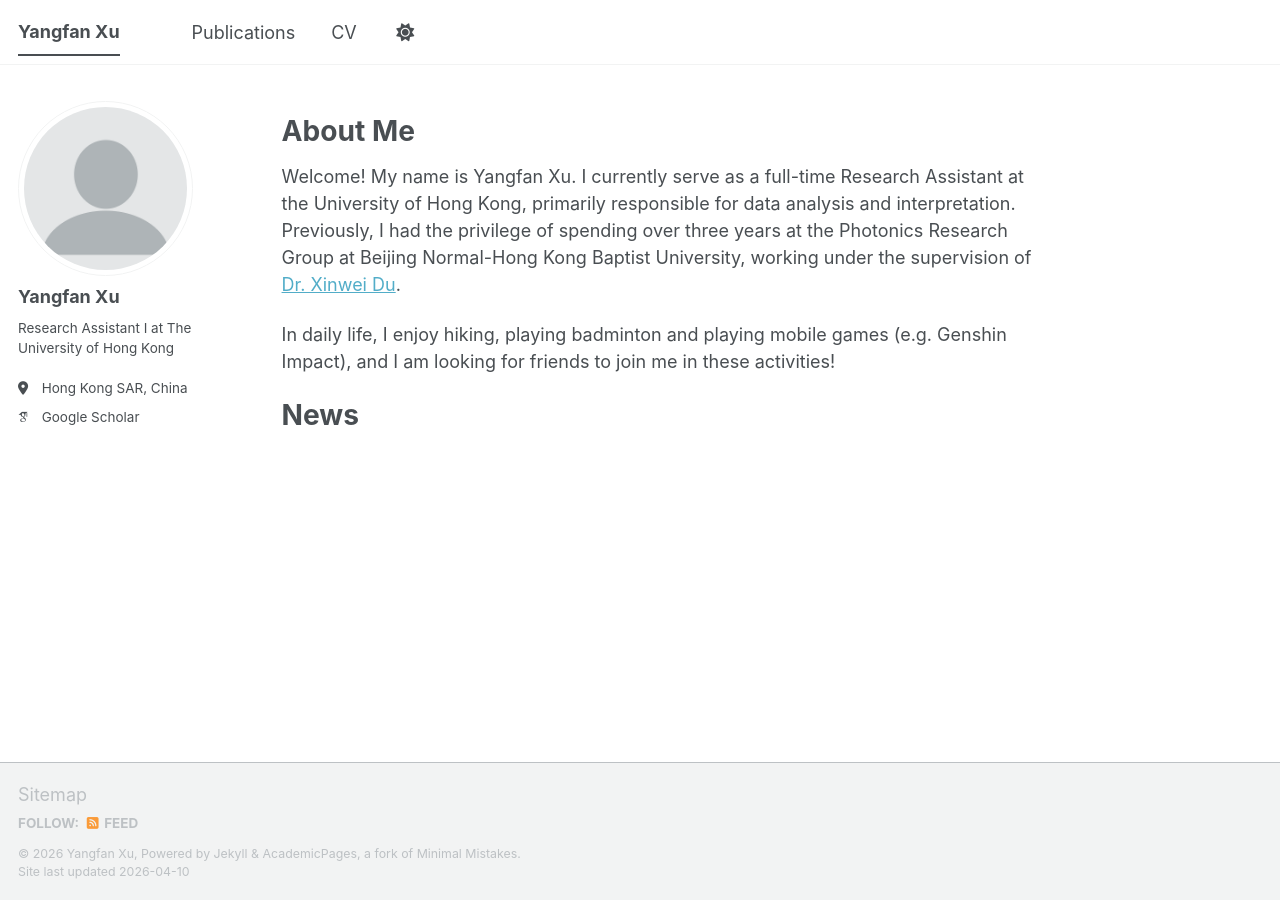
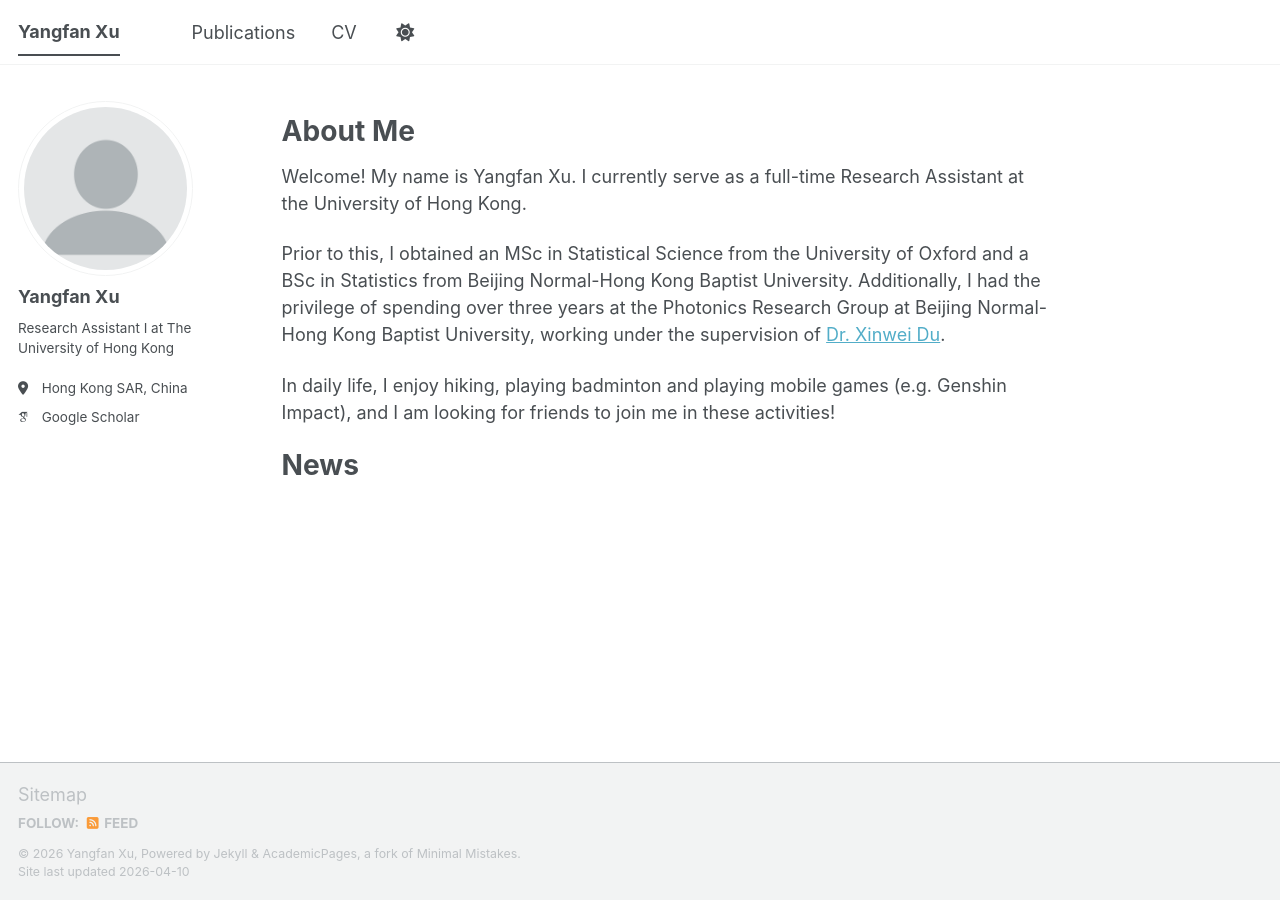
Before and after one commit to ethanxu02/ethanxu02.github.io, a Jekyll site: the page built from _pages/about.md, in a window 1280 px wide. Built offline with Jekyll 4.4.1, drawn with Linux system fonts in a browser that asks for light colours; some web fonts are replaced; a script bundle is joined from its source files by our own code; library files that are not in the unit come from our copies.

Commit message:
Update about.md

```diff
--- a/_pages/about.md
+++ b/_pages/about.md
@@ -8,7 +8,9 @@ redirect_from:
 ---
 About Me
 ======
-Welcome! My name is Yangfan Xu. I currently serve as a full-time Research Assistant at the University of Hong Kong, primarily responsible for data analysis and interpretation. Previously, I had the privilege of spending over three years at the Photonics Research Group at Beijing Normal-Hong Kong Baptist University, working under the supervision of [Dr. Xinwei Du](https://staff.bnbu.edu.cn/xinweidu/en).
+Welcome! My name is Yangfan Xu. I currently serve as a full-time Research Assistant at the University of Hong Kong.
+
+Prior to this, I obtained an MSc in Statistical Science from the University of Oxford and a BSc in Statistics from Beijing Normal-Hong Kong Baptist University. Additionally, I had the privilege of spending over three years at the Photonics Research Group at Beijing Normal-Hong Kong Baptist University, working under the supervision of [Dr. Xinwei Du](https://staff.bnbu.edu.cn/xinweidu/en).
 
 In daily life, I enjoy hiking, playing badminton and playing mobile games (e.g. Genshin Impact), and I am looking for friends to join me in these activities!
 
```
